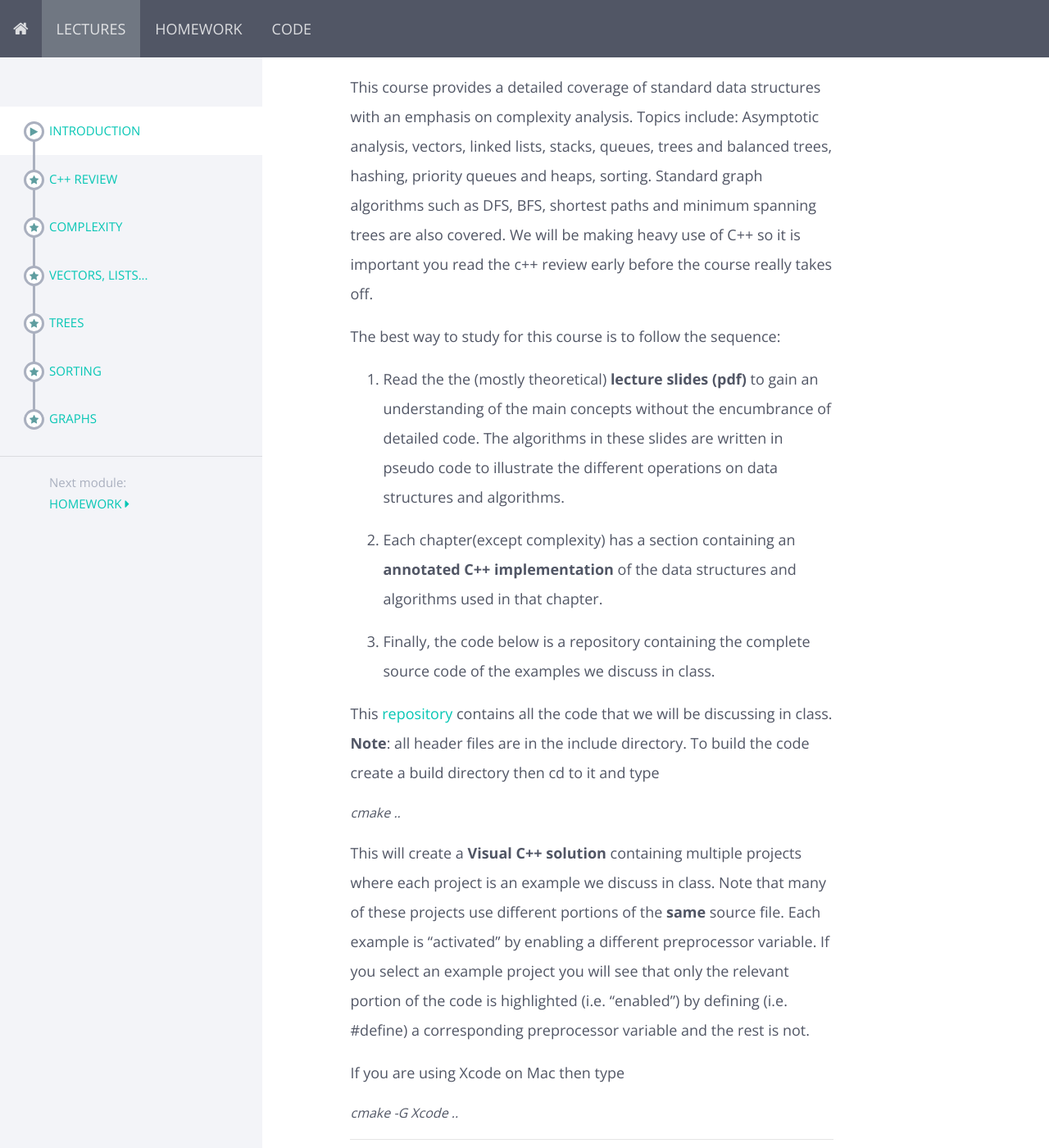
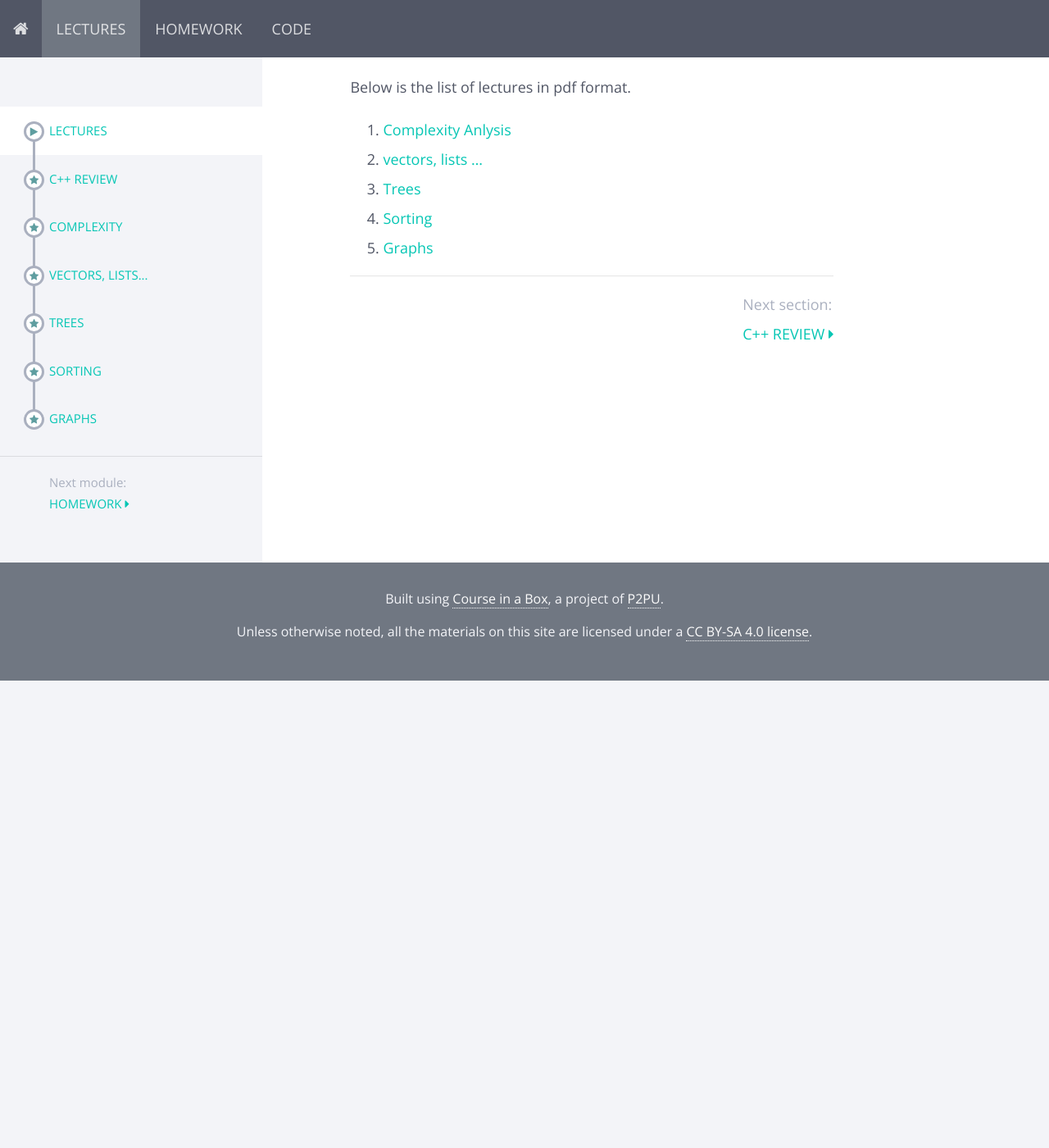
Before and after one commit to hikmatfarhat-ndu/CSC313, a Jekyll site: the page built from modules/lectures/_posts/2020-01-01-introduction.markdown, in a window 1280 px wide and 1400 px high. Shown: the whole window at 82% size. Built offline with Jekyll 4.4.1, drawn with Linux system fonts in a browser that asks for light colours; nearby versions of some CDN libraries.

Commit message:
updated lecture list

```diff
--- a/modules/lectures/_posts/2020-01-01-introduction.markdown
+++ b/modules/lectures/_posts/2020-01-01-introduction.markdown
@@ -1,34 +1,10 @@
 ---
-title: Introduction
+title: Lectures
 ---
+Below is the list of lectures in pdf format.
 
-This course provides a detailed coverage of standard data structures with an emphasis on
-complexity analysis. Topics include: Asymptotic analysis, vectors, linked lists, stacks, queues,
-trees and balanced trees, hashing, priority queues and heaps, sorting. Standard graph algorithms
-such as DFS, BFS, shortest paths and minimum spanning trees are also covered.
-We will be making heavy use of C++ so it is important you read the c++ review early before the course really takes off.
-
-The best way to study for this course is to follow the sequence:
-1. Read the the (mostly theoretical) **lecture slides (pdf)** to gain an understanding of the main concepts without the encumbrance of detailed code. The algorithms in these slides are written in  pseudo code to illustrate the different operations on data structures and algorithms.
-
-2. Each chapter(except complexity) has a section containing an **annotated C++ implementation**  of the data structures and algorithms used in that chapter.
-
-3. Finally, the code below  is a repository containing the complete source code of the
- examples we discuss in class.
-
-
-This [repository](https://github.com/NDU-CSC313/inclass) contains all the code that we will be discussing in class.
-__Note__: all header files are in the include directory.
-To build the code create a build directory then cd to it and type
-
-> cmake ..
-
-This will create a **Visual C++ solution** containing multiple projects where each project
-is an example we discuss in class. Note that many of these projects use different
-portions of the **same** source file. Each example is "activated" by enabling a different preprocessor variable. If you select an example project you will see that only the
-relevant portion of the code is highlighted (i.e. "enabled") by defining (i.e. #define)
-a corresponding preprocessor variable and the rest is not.
-
-If you are using Xcode on Mac then type
-
-> cmake -G Xcode ..
+1. [Complexity Anlysis](/files/csc313-lecture-complexity.pdf)
+2. [vectors, lists ...](/files/csc313-lecture-lists.pdf)
+3. [Trees](/files/csc313-lecture-trees.pdf)
+4. [Sorting](files/csc313-lecture-sorting.pdf)
+5. [Graphs](/files/csc313-lecture-graphs.pdf)
```
